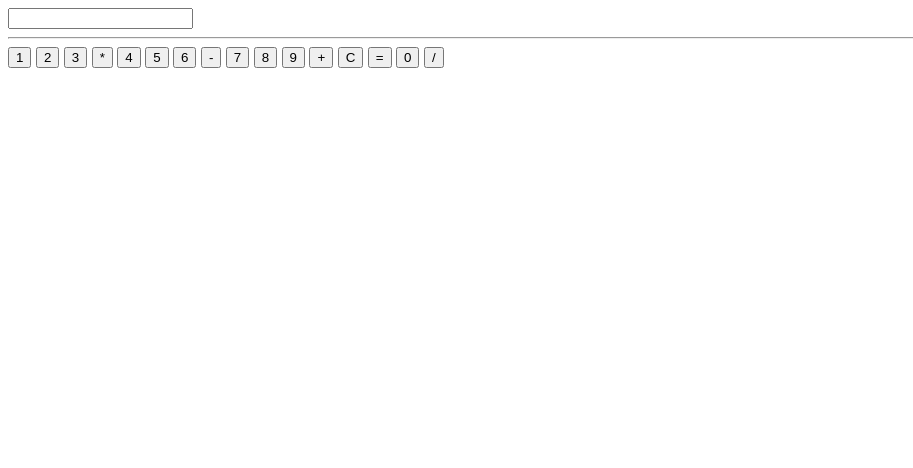
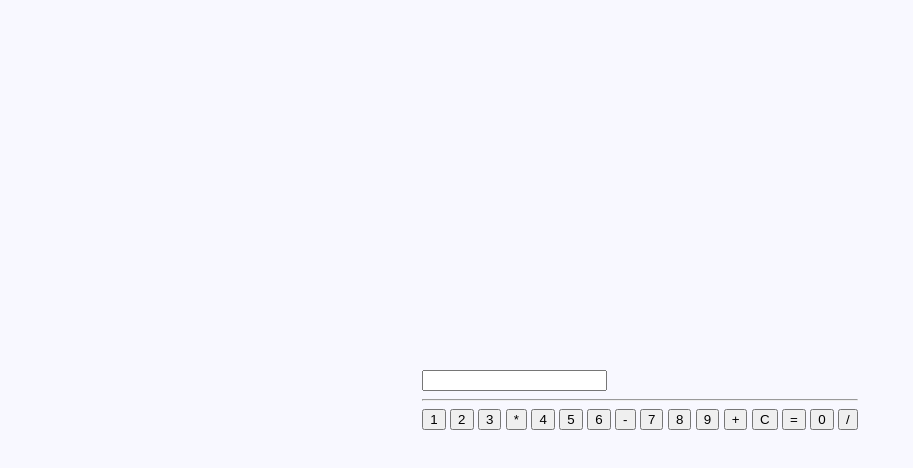
Before and after one commit to M2B0C17-zz/calculadora_lab, a plain HTML site: page index.html in a window 1280 px wide. Shown: the whole page, without its empty margins (0-913 px from the left). Drawn offline with nearby package versions, Linux system fonts and the light colour scheme; a web font is replaced by a local one.

Commit message:
Tercera Diapo - Elementos centrados en el html

```diff
--- a/css/style.css
+++ b/css/style.css
@@ -1,4 +1,14 @@
-body{
+html,body{
   font-family: 'Khula', sans-serif;
+  height: 100%;
+  margin: 0;
+  padding: 0;
+  background-color: ghostwhite;
+}
 
+.flex{
+  display: flex;
+  align-items: center;
+  justify-content: center;
+  height: 100%;
 }
```
Also changed, not shown: 1 other file.
